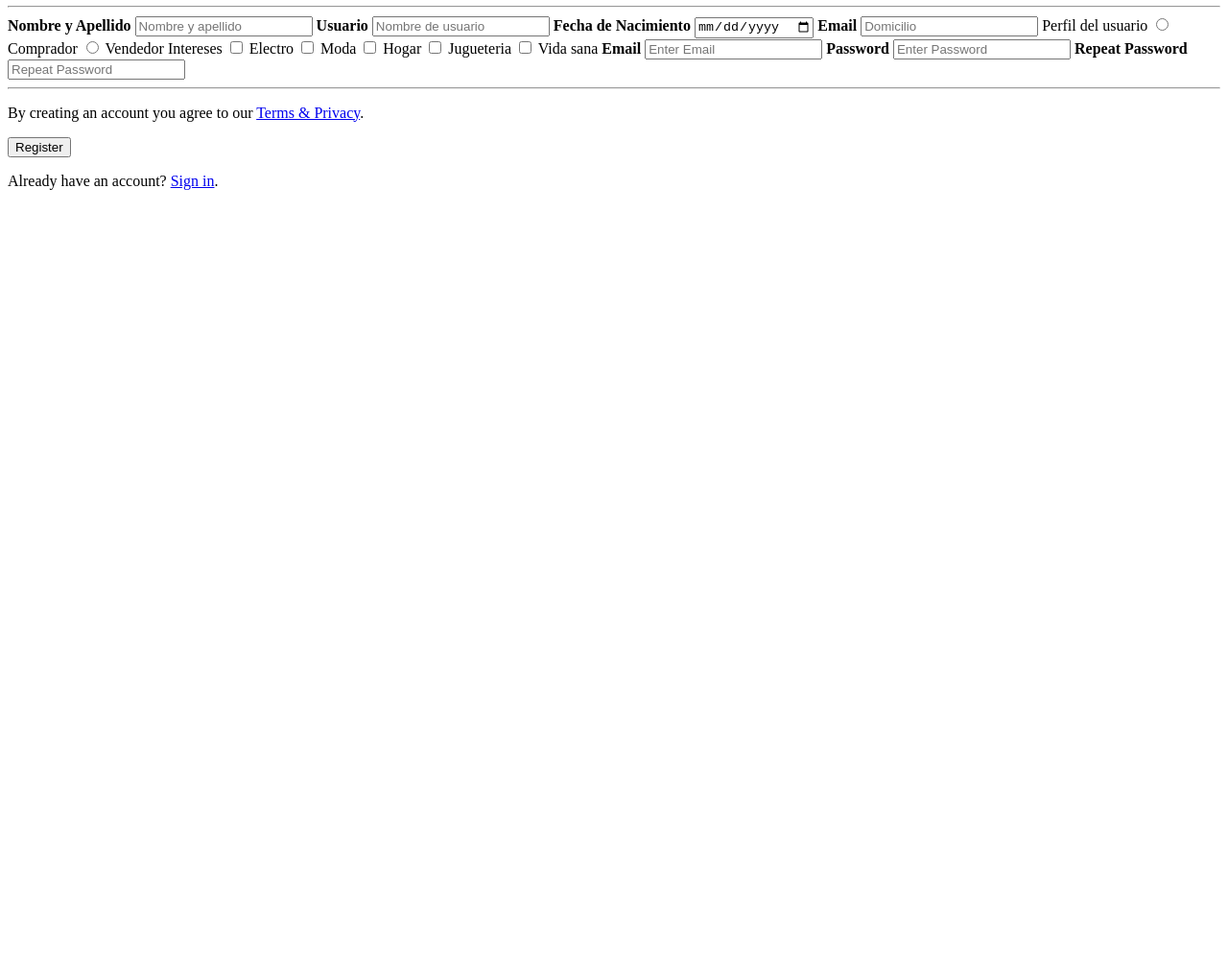
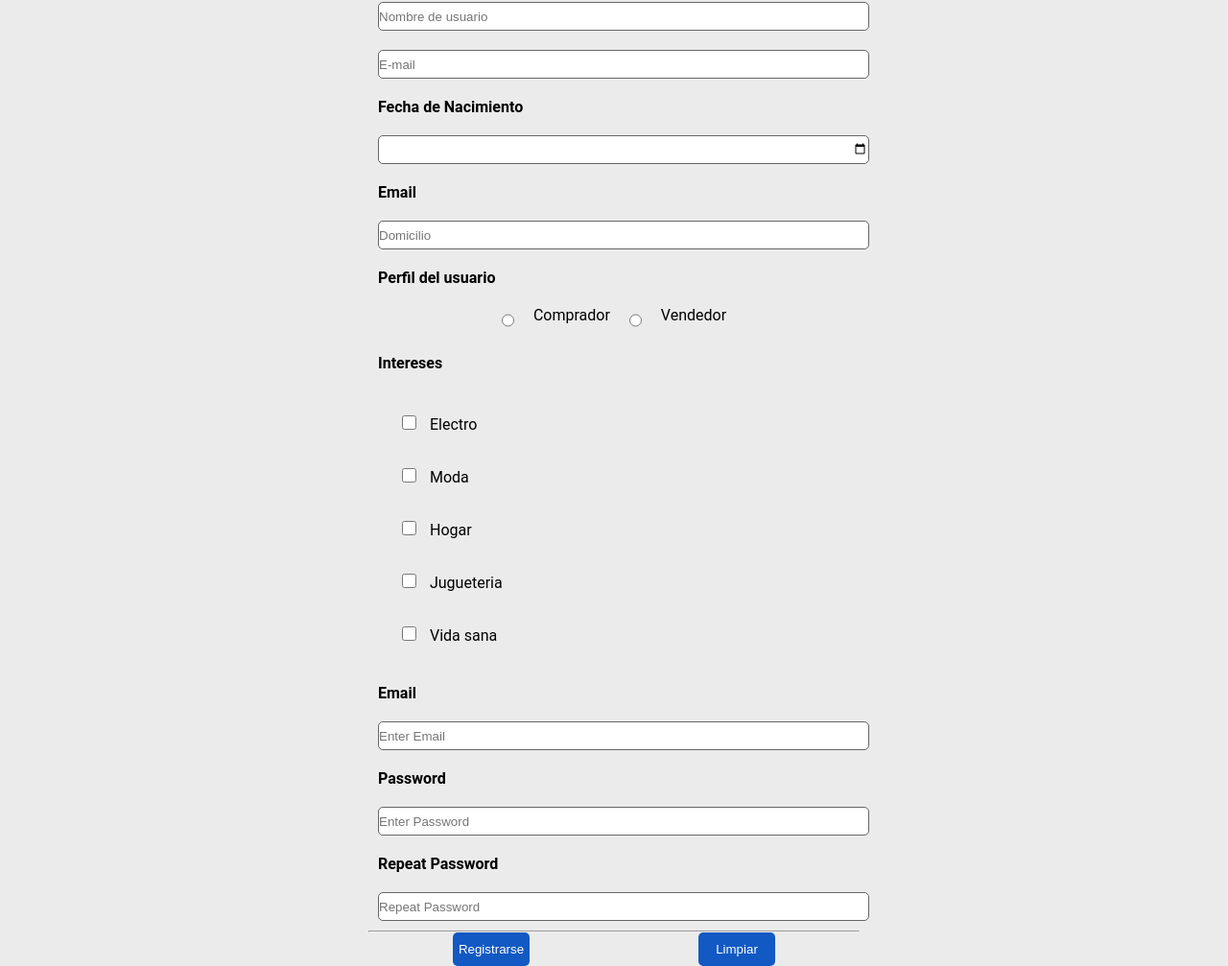
Before and after one commit to GenaroZottele/Mercado-Liebre, a website: page views/register.html in a window 1280 px wide. Shown: the part 60-1067 px from the top of the page at 96% size. Before the commit the page ends 800 px from the top, so only its background shows below. Drawn offline with Linux system fonts and the light colour scheme.

Commit message:
Form casi listos

```diff
--- a/public/css/style.css
+++ b/public/css/style.css
@@ -196,6 +196,94 @@ footer{
     font-family: 'Roboto', sans-serif;
     font-size: 12px;
 }
+.form{
+    display: flex;
+    justify-content: center;
+    width: 100%;
+}
+.register{
+    width: 100%;
+    display: flex;
+    justify-content: center;
+    font-family: 'Roboto', sans-serif;
+}
+.container{
+    width: 40%;
+    display: flex;
+    flex-direction: column;
+    /* align-items: center; */
+    justify-content: center;
+}
+.container input{
+    color: white;
+    border: solid 1px #666;
+    border-radius: 5px;
+    /* align-self: center; */
+    width: 100%;
+    margin: 10px;
+    height: 30px;
+}
+.container label{
+    margin: 10px;
+}
+.perfil{
+    display: flex;
+    justify-content: center;
+    align-self: center;
+}
+.checkbox{
+    margin: 15px;
+    display: flex;
+    flex-direction: column;
+
+}
+.checkbox div{
+    display: flex;
+
+}
+.checkbox div input{
+    width: 15px;
+    height: 15px;
+}
+.button{
+    display: flex;
+    justify-content: space-around;
+}
+.button button{
+    background-color: #1259c3;
+    width: 80px;
+    height: 35px;
+    border: none;
+    border-radius: 5px;
+    justify-content: center;
+    align-items: center;
+    color: white;
+}
+.login{
+    display: flex;
+    justify-content: center;
+    flex-direction: column;
+    align-items: center;
+}
+.iniciar{
+    background-color: #1259c3;
+    width: 70px;
+    height: 35px;
+    border-radius: 5px;
+    display: flex;
+    justify-content: center;
+    align-items: center;
+}
+.login a{
+
+    border: none;
+    border-radius: 5px;
+    font-family: 'Roboto', sans-serif;
+    color: white;
+    text-decoration: none;
+
+}
+
 @media (max-width: 361px) {
     .descripcion{
         display: none;
--- a/views/register.html
+++ b/views/register.html
@@ -1,13 +1,26 @@
-<form action="register.html" method="POST">
+
+
+<!DOCTYPE html>
+<html lang="en">
+<head>
+  <meta charset="UTF-8">
+  <meta http-equiv="X-UA-Compatible" content="IE=edge">
+  <meta name="viewport" content="width=device-width, initial-scale=1.0">
+  <title>Registro</title>
+  <link rel="stylesheet" href="../public/css/style.css">
+
+</head>
+<body class="form">
+  <form action="register.html" method="POST" class="register">
     <div class="container">
-        <h1>Register</h1>
+
         <hr>
 
-        <label for="name"><b>Nombre y Apellido</b></label>
         <input type="text" placeholder="Nombre y apellido" name="name" id="name" required>
 
-        <label for="user"><b>Usuario</b></label>
         <input type="text" placeholder="Nombre de usuario" name="user" id="user" required>
+
+        <input type="email" placeholder="E-mail" name="email" id="email" required >
 
         <label for="date"><b>Fecha de Nacimiento</b></label>
         <input type="date"  name="date" id="date" required>
@@ -15,17 +28,33 @@
         <label for="domicilio"><b>Email</b></label>
         <input type="text" placeholder="Domicilio" name="domicilio" id="domicilio" required>
 
-        <label>Perfil del usuario</label>
-        <label><input type="radio" value="SI"  name="Perfil"> Comprador</label>
-        <label><input type="radio" value="SI"  name="Perfil"> Vendedor</label>
+        <label> <b>Perfil del usuario</b> </label>
+        <div class="perfil">
+          <input type="radio" value="SI"  name="Perfil">
+          <label> Comprador</label>
+          <input type="radio" value="SI"  name="Perfil">
+          <label> Vendedor</label>
+        </div>
 
-        <label for="intereses">Intereses</label>
-        <label><input type="checkbox" value="Electro"  name="Interes"> Electro</label>
-        <label><input type="checkbox" value="Moda"  name="Interes"> Moda</label>
-        <label><input type="checkbox" value="Hogar"  name="Interes"> Hogar</label>
-        <label><input type="checkbox" value="Jugueteria"  name="Interes"> Jugueteria</label>
-        <label><input type="checkbox" value="Vida sana"  name="Interes"> Vida sana</label>
+        <label for="intereses"> <b>Intereses</b> </label>
+        <div class="checkbox">
+          <div>
+            <label><input type="checkbox" value="Electro"  name="Interes"> Electro</label>
+          </div>
+          <div>
+            <label><input type="checkbox" value="Moda"  name="Interes"> Moda</label>
+          </div>
+          <div>
+            <label><input type="checkbox" value="Hogar"  name="Interes"> Hogar</label>
+          </div>
+          <div>
+            <label><input type="checkbox" value="Jugueteria"  name="Interes"> Jugueteria</label>
+          </div>
+            <div>
+              <label><input type="checkbox" value="Vida sana"  name="Interes"> Vida sana</label>
+            </div>
 
+        </div>
         <label for="email"><b>Email</b></label>
         <input type="text" placeholder="Enter Email" name="email" id="email" required>
 
@@ -35,12 +64,14 @@
         <label for="psw-repeat"><b>Repeat Password</b></label>
         <input type="password" placeholder="Repeat Password" name="psw-repeat" id="psw-repeat" required>
         <hr>
+        <div class="button">
+          <button type="submit" class="registerbtn">Registrarse</button>
+          <button type="reset" class="limpiar">Limpiar</button>
+        </div>
 
-        <p>By creating an account you agree to our <a href="#">Terms & Privacy</a>.</p>
-        <button type="submit" class="registerbtn">Register</button>
+
     </div>
 
-    <div class="container signin">
-      <p>Already have an account? <a href="#">Sign in</a>.</p>
-    </div>
   </form>
+</body>
+</html>
```
Also changed, not shown: views/login.html (added, +87 -0 lines).
